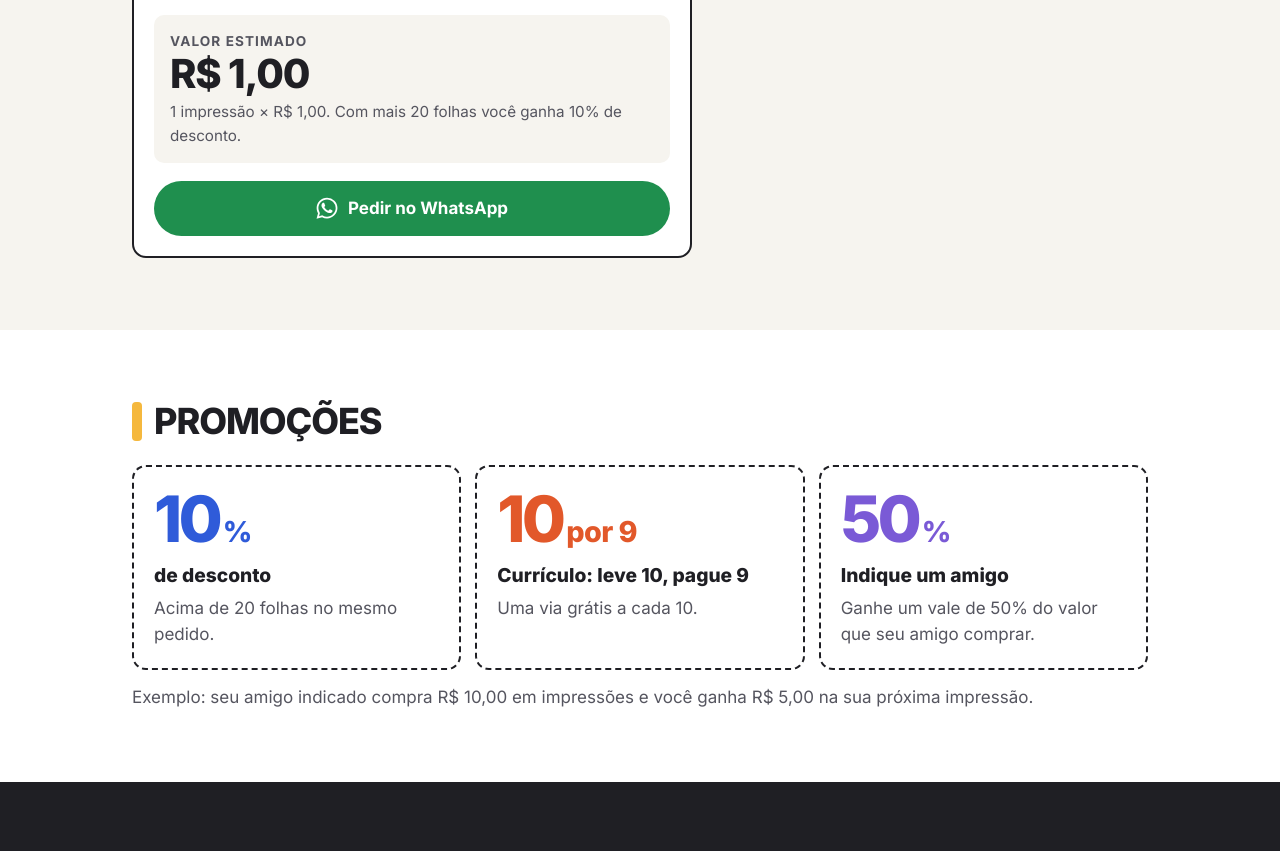
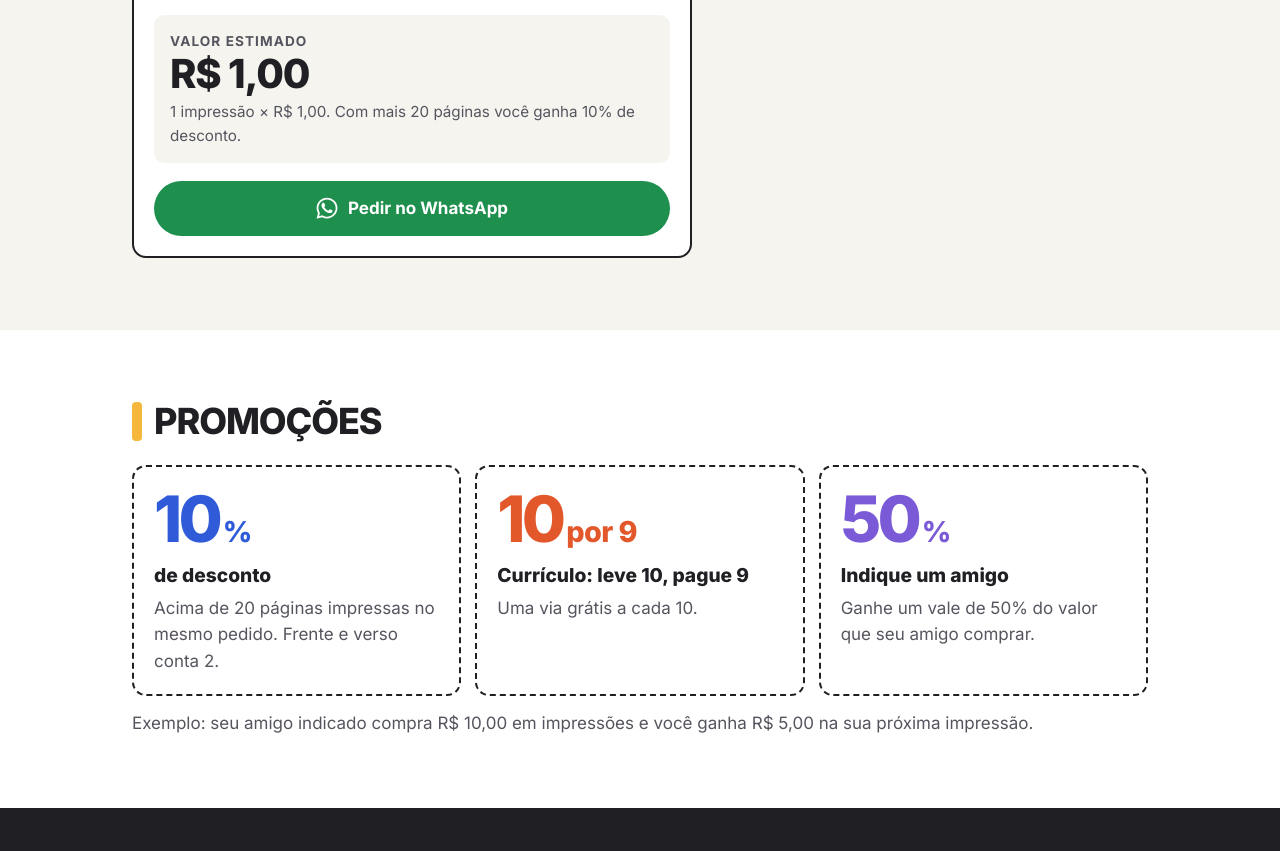
Before and after one commit to cacha-lote/cacha-site, a plain HTML site: page index.html in a window 1280 px wide. Shown: the part 2141-2992 px from the top of the page. Drawn offline with Linux system fonts and the light colour scheme.

Commit message:
Desconto passa a contar páginas impressas
Co-Authored-By: Claude Opus 5.5 <noreply@anthropic.com>

```diff
--- a/index.html
+++ b/index.html
@@ -32,15 +32,15 @@
     OPEN GRAPH: é o que o WhatsApp, Instagram e Facebook leem para
     montar a "prévia" bonita quando alguém compartilha o link.
     IMPORTANTE: og:image e og:url precisam do endereço COMPLETO do site.
-    Depois de publicar, troque SEUUSUARIO pelo seu usuário do GitHub.
+    Endereço do site no GitHub Pages (usuário cacha-lote).
   -->
   <meta property="og:type" content="website">
   <meta property="og:locale" content="pt_BR">
   <meta property="og:site_name" content="CACHA">
   <meta property="og:title" content="CACHA | Impressões, fotos e plastificação">
   <meta property="og:description" content="Veja a tabela de preços e peça pelo WhatsApp. Atendemos todos os dias.">
-  <meta property="og:url" content="https://SEUUSUARIO.github.io/cacha/">
-  <meta property="og:image" content="https://SEUUSUARIO.github.io/cacha/img/og-imagem.png">
+  <meta property="og:url" content="https://cacha-lote.github.io/cacha/">
+  <meta property="og:image" content="https://cacha-lote.github.io/cacha/img/og-imagem.png">
   <meta property="og:image:width" content="1200">
   <meta property="og:image:height" content="630">
   <meta property="og:image:alt" content="CACHA: impressões, fotos, plastificação e serviços. Pedidos pelo WhatsApp.">
@@ -146,7 +146,7 @@
           <article class="promo" data-cor="azul">
             <p class="promo__numero">10<small>%</small></p>
             <h3 class="promo__titulo">de desconto</h3>
-            <p>Acima de 20 folhas no mesmo pedido.</p>
+            <p>Acima de 20 páginas impressas no mesmo pedido. Frente e verso conta 2.</p>
           </article>
           <article class="promo" data-cor="laranja">
             <p class="promo__numero">10<small>por 9</small></p>
--- a/js/app.js
+++ b/js/app.js
@@ -140,8 +140,9 @@ function montarTabela() {
 // ---------------------------------------------------------------------
 // 3. CALCULADORA RÁPIDA
 // O cliente escolhe o tipo, a quantidade de folhas e se é frente e verso.
-// Conta: impressões = folhas (x2 se frente e verso) x preço por lado.
-// Se passar de 20 folhas, aplica 10% de desconto (valores do config.js).
+// Conta: páginas impressas = folhas (x2 se frente e verso) x preço por lado.
+// Se passar de 20 PÁGINAS impressas, aplica 10% de desconto (config.js).
+// Ex.: 15 folhas frente e verso = 30 páginas -> ganha o desconto.
 // ---------------------------------------------------------------------
 function montarCalculadora() {
   const form = document.getElementById("calculadora");
@@ -178,7 +179,7 @@ function montarCalculadora() {
     const impressoes = frenteVerso ? folhas * 2 : folhas;
 
     const subtotal = impressoes * item.preco;
-    const temDesconto = folhas > CONFIG.descontoAcimaDeFolhas;
+    const temDesconto = impressoes > CONFIG.descontoAcimaDePaginas;
     const desconto = temDesconto ? subtotal * (CONFIG.descontoPercentual / 100) : 0;
     // Arredonda para centavos (evita coisas como 22,499999)
     const total = Math.round((subtotal - desconto) * 100) / 100;
@@ -188,9 +189,9 @@ function montarCalculadora() {
     let detalhe = impressoes + (impressoes === 1 ? " impressão" : " impressões") + " × " + formatarReais(item.preco);
     if (temDesconto) {
       detalhe += " = " + formatarReais(subtotal) + ", com " + CONFIG.descontoPercentual + "% de desconto";
-    } else if (folhas > 0) {
-      const faltam = CONFIG.descontoAcimaDeFolhas + 1 - folhas;
-      detalhe += ". Com mais " + faltam + (faltam === 1 ? " folha" : " folhas") + " você ganha " + CONFIG.descontoPercentual + "% de desconto.";
+    } else if (impressoes > 0) {
+      const faltam = CONFIG.descontoAcimaDePaginas + 1 - impressoes;
+      detalhe += ". Com mais " + faltam + (faltam === 1 ? " página" : " páginas") + " você ganha " + CONFIG.descontoPercentual + "% de desconto.";
     }
     saidaDetalhe.textContent = detalhe;
 
--- a/js/config.js
+++ b/js/config.js
@@ -30,7 +30,8 @@ const CONFIG = {
   whatsappExibicao: "(62) 99835-6264",
   mensagemPadrao: "Olá! Vim pelo site e quero fazer um pedido.",
 
-  // Promoção: 10% de desconto acima de 20 folhas no mesmo pedido.
+  // Promoção: 10% de desconto acima de 20 páginas impressas no mesmo pedido.
+  // (cada lado impresso conta: 1 folha frente e verso = 2 páginas)
   descontoPercentual: 10,
-  descontoAcimaDeFolhas: 20,
+  descontoAcimaDePaginas: 20,
 };
```
Also changed, not shown: 1 other file.
